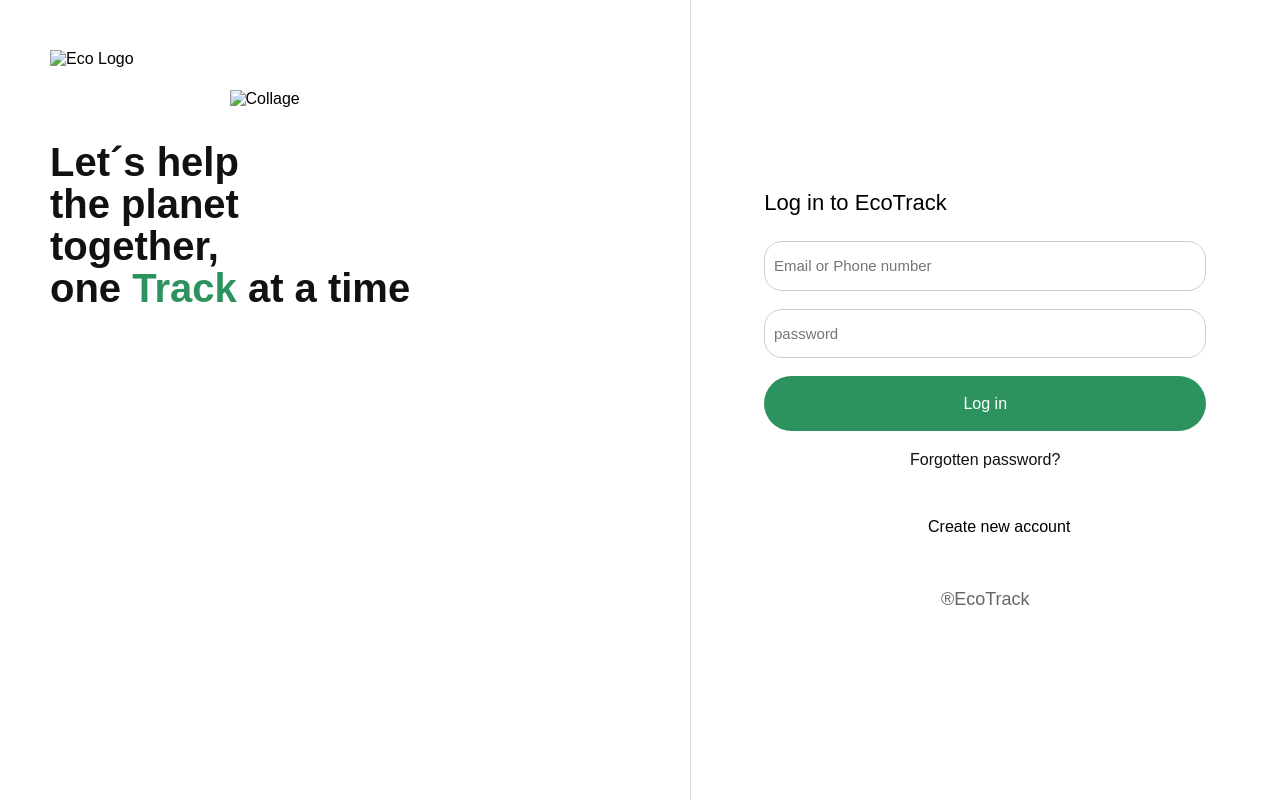
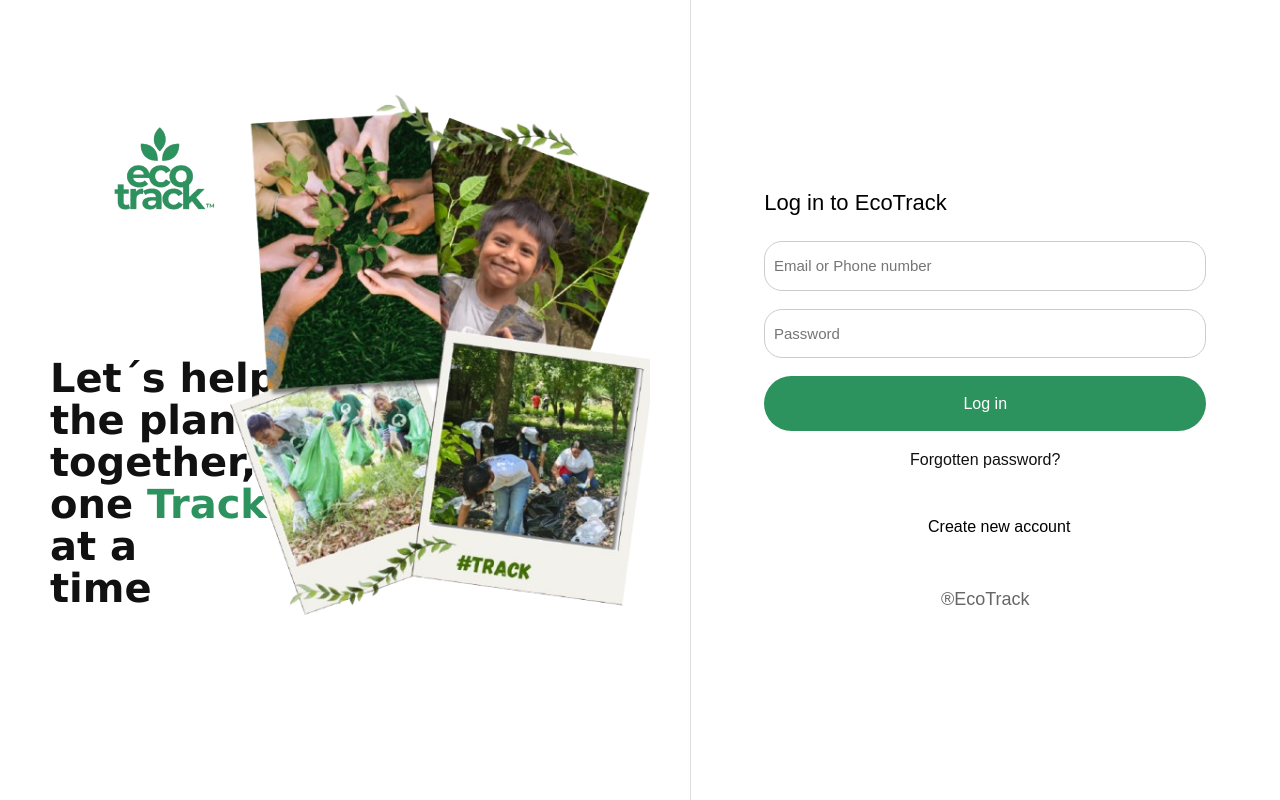
Before and after one commit to Natanael-valdes/Ecotrack, a plain HTML site: page index.html in a window 1280 px wide. Drawn offline with Linux system fonts and the light colour scheme.

Commit message:
Ajuste del logo e integración de collage en pagina del login

```diff
--- a/assets/css/index.css
+++ b/assets/css/index.css
@@ -19,8 +19,12 @@
 
 .logo{
 
-    width:60px;
-    margin-bottom:40px;
+    width: 250px;
+    height: auto;
+    align-self: flex-start;
+    margin-left: 0%;
+    margin-bottom: 20px;
+
 }
 
 .izquierda-Login h2{
@@ -29,6 +33,8 @@
     font-weight:700;
     line-height:1.05;
     color:#111;
+    font-family: 'Lucida Sans', 'Lucida Sans Regular', 'Lucida Grande', 'Lucida Sans Unicode', Geneva, Verdana, sans-serif;
+    text-shadow: #111;
 }
 
 .izquierda-Login span{
@@ -40,6 +46,7 @@
     width:420px;
     right:40px;
     top:90px;
+
 }
 
 .derecha{
--- a/assets/css/styles.css
+++ b/assets/css/styles.css
@@ -580,7 +580,7 @@ body{
 header{
     width: 100%;
     height: 70px;
-    background: #2E7D32;
+    background: #2d935e;
     color: white;
     display: flex;
     justify-content: space-between;
--- a/index.html
+++ b/index.html
@@ -15,15 +15,15 @@
         <section class="izquierda-Login">
 
             <!--Logo-->
-            <img src="#" alt="Eco Logo" class="logo">
+            <img src="assets/IMG/nat_track-removebg-preview.png" alt="Eco Logo" class="logo">
 
             <!--Eslogan-->
             <h2>Let´s help<br>
                 the planet<br>
-                together,<br>one <span>Track</span> at a time
+                together,<br>one <span>Track</span> <br>at a <br> time
             </h2>
 
-            <img src="#" alt="Collage" class="collage">
+            <img src="assets/IMG/_TRACK__4_-removebg-preview (1).png" alt="Collage" class="collage">
 
         </section>
 
@@ -39,7 +39,7 @@
 
                     <input type="text" placeholder="Email or Phone number">
 
-                    <input type="password" placeholder="password">
+                    <input type="password" placeholder="Password">
 
                     <input type="submit" value="Log in" class="botoncito">
                 </form>
```
Also changed, not shown: assets/IMG/_TRACK__4_-removebg-preview (1).png (added), assets/IMG/nat_track-removebg-preview.png (added), components/traacksystem.html (added).
